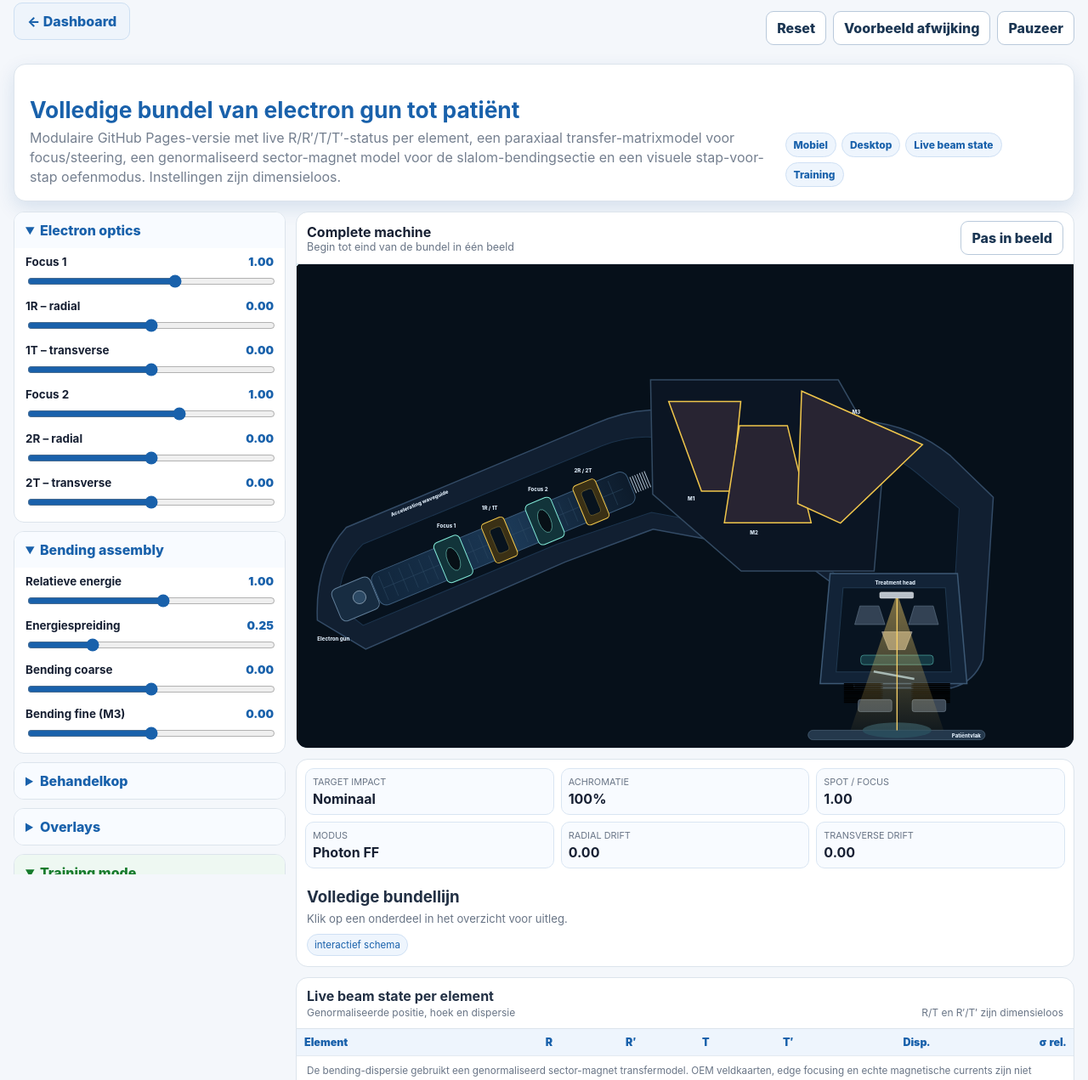
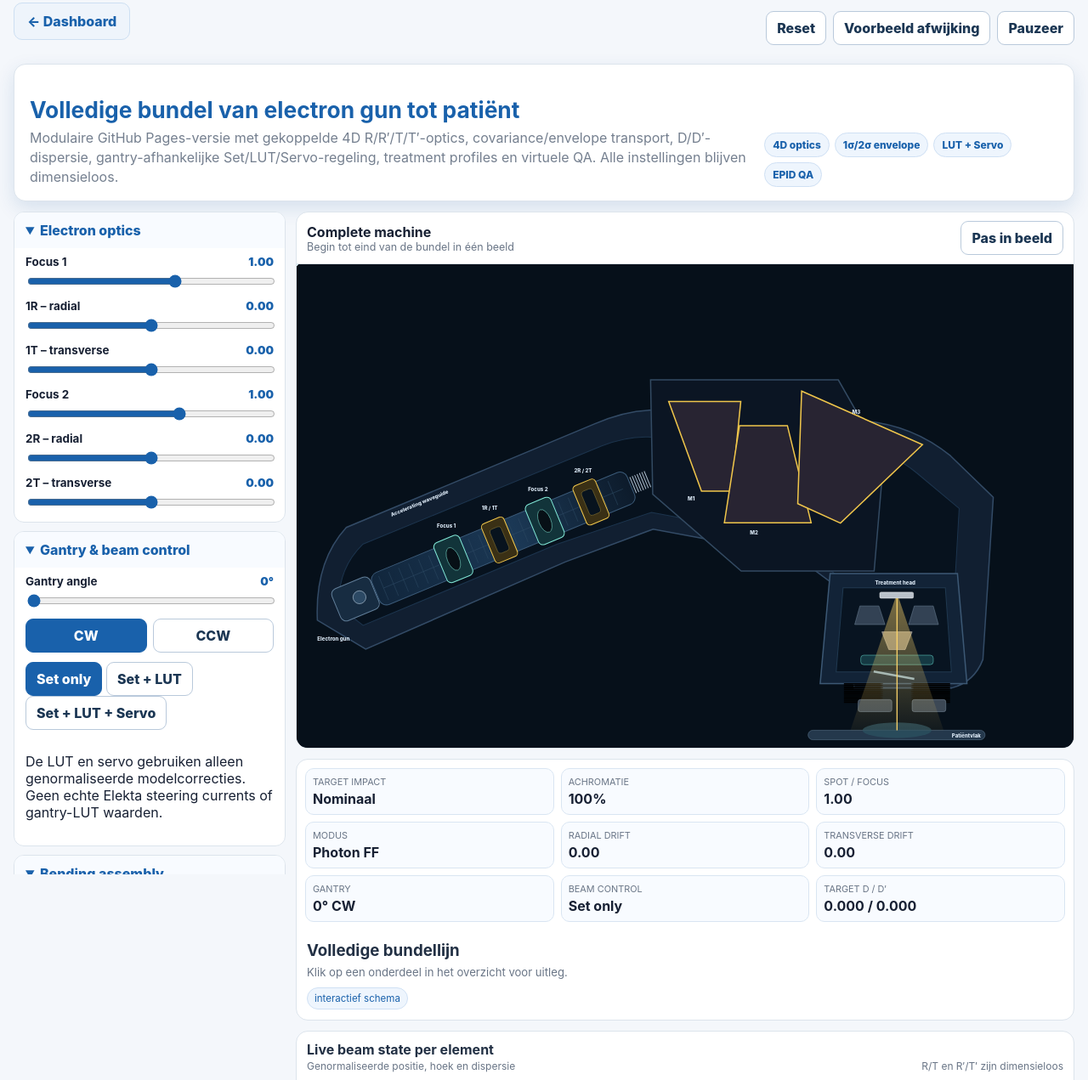
Before and after one commit to thomasgerritsen-code/lichtveld-qa, a plain HTML site: page linac-simulator/index.html in a window 1280 px wide. Shown: the part 180-1451 px from the top of the page at 85% size. Drawn offline with Linux system fonts and the light colour scheme.

Commit message:
Add gantry control envelope and v5 diagnostics UI

```diff
--- a/linac-simulator/index.html
+++ b/linac-simulator/index.html
@@ -6,7 +6,7 @@
   <meta name="theme-color" content="#1961ab">
   <title>LINAC bundeltransport · RT-VTech</title>
   <link rel="stylesheet" href="../dashboard.css?v=4">
-  <link rel="stylesheet" href="./simulator.css?v=3">
+  <link rel="stylesheet" href="./simulator.css?v=5">
 </head>
 <body>
 <header class="brandHeader"><div class="brandInner">
@@ -26,9 +26,9 @@
 
   <section class="hero">
     <div><span class="eyebrow">Educatieve simulator</span><h2>Volledige bundel van electron gun tot patiënt</h2>
-      <p>Modulaire GitHub Pages-versie met live R/R′/T/T′-status per element, een paraxiaal transfer-matrixmodel voor focus/steering, een genormaliseerd sector-magnet model voor de slalom-bendingsectie en een visuele stap-voor-stap oefenmodus. Instellingen zijn dimensieloos.</p>
+      <p>Modulaire GitHub Pages-versie met gekoppelde 4D R/R′/T/T′-optics, covariance/envelope transport, D/D′-dispersie, gantry-afhankelijke Set/LUT/Servo-regeling, treatment profiles en virtuele QA. Alle instellingen blijven dimensieloos.</p>
     </div>
-    <div class="heroBadges"><span>Mobiel</span><span>Desktop</span><span>Live beam state</span><span>Training</span></div>
+    <div class="heroBadges"><span>4D optics</span><span>1σ/2σ envelope</span><span>LUT + Servo</span><span>EPID QA</span></div>
   </section>
 
   <div class="layout">
@@ -42,11 +42,22 @@
         <label>2T – transverse <output id="t2v">0.00</output><input id="t2" type="range" min="-100" max="100" value="0"></label>
       </div></details>
 
+      <details open><summary>Gantry & beam control</summary><div class="controlBody">
+        <label>Gantry angle <output id="gantryv">0°</output><input id="gantry" type="range" min="0" max="360" value="0"></label>
+        <div class="segmented"><button id="dirCw" class="selected" type="button">CW</button><button id="dirCcw" type="button">CCW</button></div>
+        <div class="controlModeGrid">
+          <button id="controlManual" class="selected" type="button">Set only</button>
+          <button id="controlLut" type="button">Set + LUT</button>
+          <button id="controlServo" type="button">Set + LUT + Servo</button>
+        </div>
+        <p class="controlHelp">De LUT en servo gebruiken alleen genormaliseerde modelcorrecties. Geen echte Elekta steering currents of gantry-LUT waarden.</p>
+      </div></details>
+
       <details open><summary>Bending assembly</summary><div class="controlBody">
         <label>Relatieve energie <output id="energyv">1.00</output><input id="energy" type="range" min="0" max="100" value="55"></label>
         <label>Energiespreiding <output id="spreadv">0.25</output><input id="spread" type="range" min="0" max="100" value="25"></label>
-        <label>Bending coarse <output id="coarsev">0.00</output><input id="coarse" type="range" min="-100" max="100" value="0"></label>
-        <label>Bending fine (M3) <output id="finev">0.00</output><input id="fine" type="range" min="-100" max="100" value="0"></label>
+        <label>Main bending supply <output id="coarsev">0.00</output><input id="coarse" type="range" min="-100" max="100" value="0"></label>
+        <label>M3 top-up / fine channel <output id="finev">0.00</output><input id="fine" type="range" min="-100" max="100" value="0"></label>
       </div></details>
 
       <details><summary>Behandelkop</summary><div class="controlBody">
@@ -58,6 +69,7 @@
 
       <details><summary>Overlays</summary><div class="controlBody">
         <label class="check"><input id="dispToggle" type="checkbox" checked> Energiedispersie</label>
+        <label class="check"><input id="envelopeToggle" type="checkbox" checked> 1σ / 2σ envelope</label>
         <label class="check"><input id="labelsToggle" type="checkbox" checked> Labels</label>
         <label class="check"><input id="badToggle" type="checkbox"> Mismatchpad</label>
         <label class="check"><input id="vectorsToggle" type="checkbox"> Positie/hoek-vectoren</label>
@@ -117,6 +129,7 @@
             </g>
 
             <g id="beamLayer">
+              <polygon id="envelope2" class="envelope2" points=""></polygon><polygon id="envelope1" class="envelope1" points=""></polygon>
               <path id="dispLow" class="dispLow" d=""/><path id="dispHigh" class="dispHigh" d=""/><path id="mismatchPath" class="mismatchPath" d="" hidden/>
               <path id="beamPath" class="beamPath" d=""/><path id="beamCore" class="beamCore" d=""/><g id="particles"></g><g id="vectorLayer"></g>
               <path id="treatmentCone" d="M1446 774 L1454 774 L1558 1080 L1342 1080 Z" fill="url(#photonCone)"/>
@@ -140,6 +153,9 @@
           <div class="stat"><small>Modus</small><strong id="modeOut">Photon FF</strong></div>
           <div class="stat"><small>Radial drift</small><strong id="radOut">0.00</strong></div>
           <div class="stat"><small>Transverse drift</small><strong id="traOut">0.00</strong></div>
+          <div class="stat"><small>Gantry</small><strong id="gantryOut">0° CW</strong></div>
+          <div class="stat"><small>Beam control</small><strong id="controlModeOut">Set only</strong></div>
+          <div class="stat"><small>Target D / D′</small><strong id="dispOut">0.000 / 0.000</strong></div>
         </div>
         <div class="info"><h3 id="partTitle">Volledige bundellijn</h3><p id="partText">Klik op een onderdeel in het overzicht voor uitleg.</p><span id="partPill" class="pill">interactief schema</span></div>
       </article>
@@ -148,6 +164,6 @@
 </main>
 
 <footer class="footer">UMC Utrecht · RT-VTech · LINAC bundeltransport</footer>
-<script type="module" src="./js/main.js?v=4"></script>
+<script type="module" src="./js/main.js?v=5"></script>
 </body>
 </html>
```
